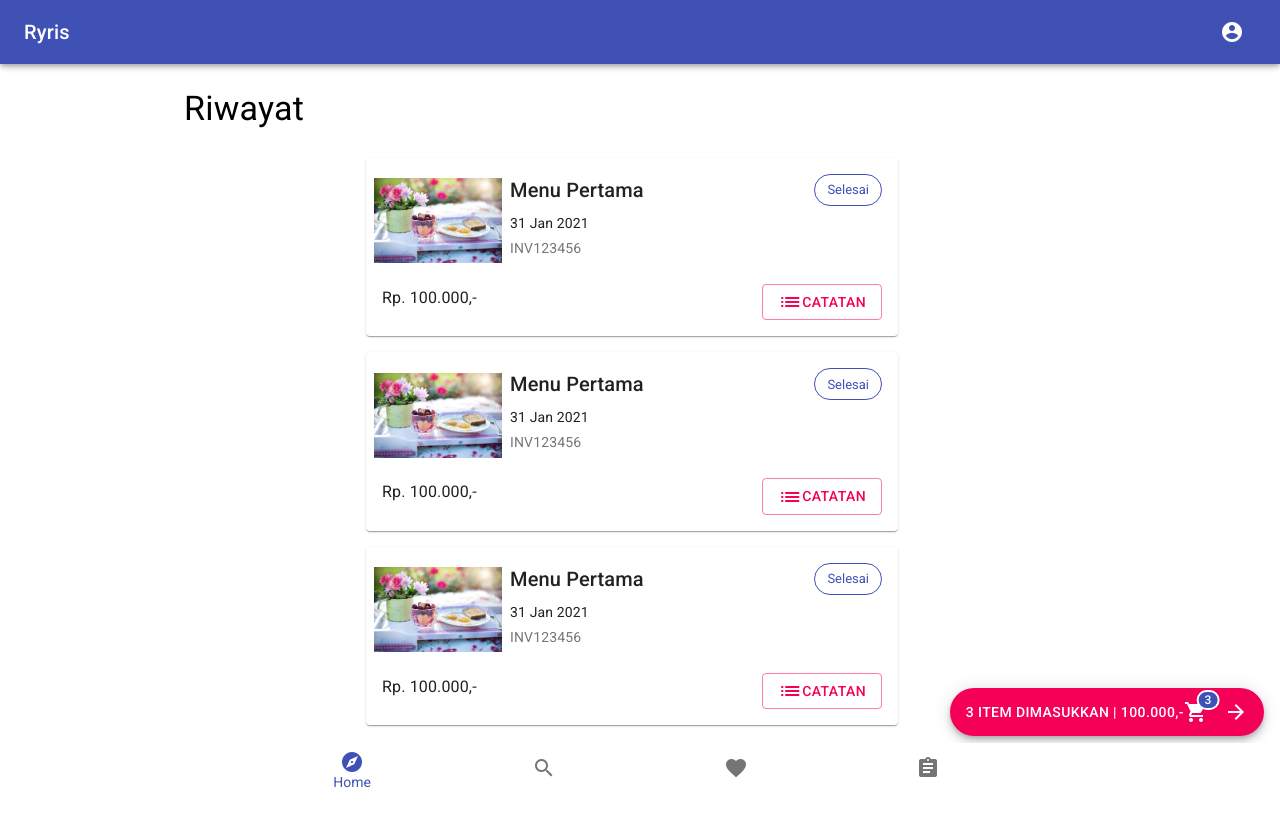
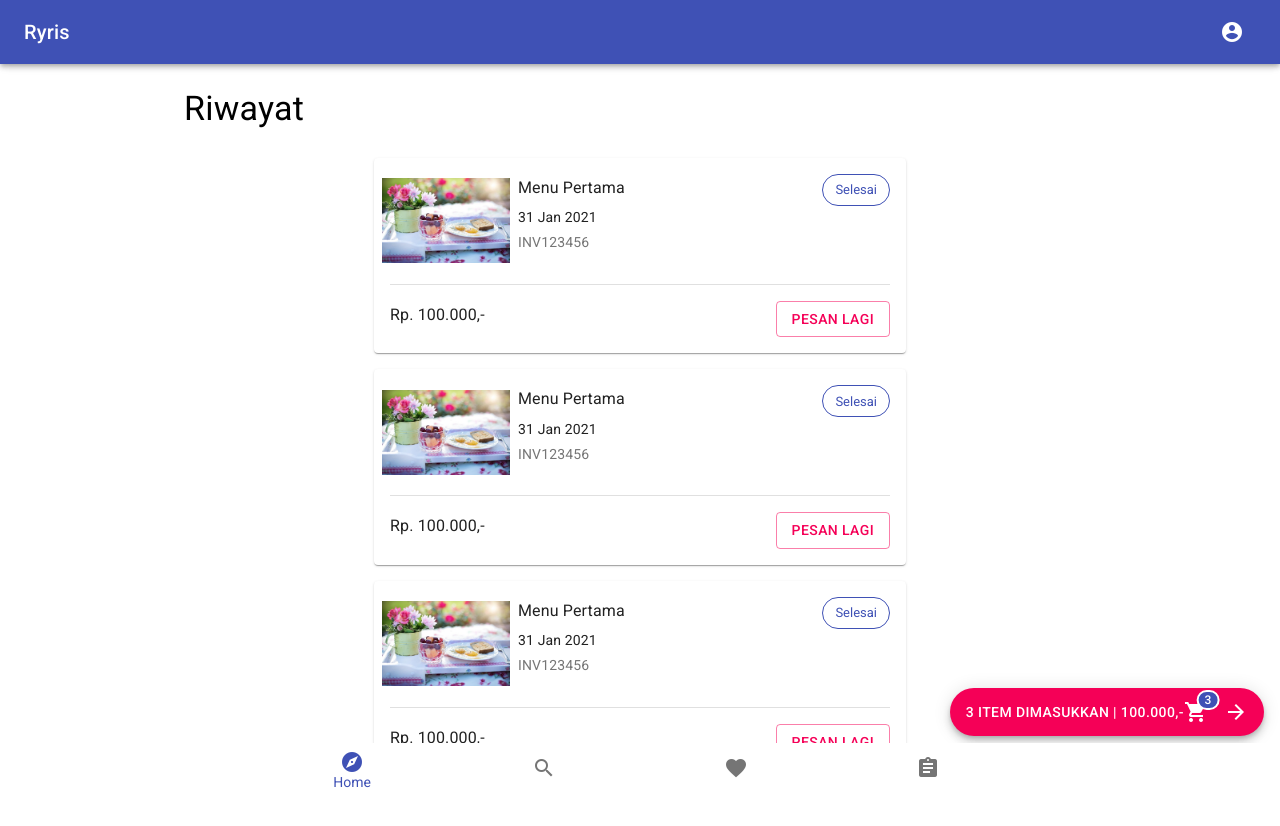
Before and after one commit to ryfazrin/ryris-template, a React (Create React App) app: page /ryris-template/history in a window 1280 px wide. Shown: the top 826 px of the page. Built offline with nearby package versions, Linux system fonts and the light colour scheme.

Commit message:
update grid History components

```diff
--- a/src/components/historyComponents/CardItem.js
+++ b/src/components/historyComponents/CardItem.js
@@ -1,14 +1,13 @@
 import {
   Typography,
   makeStyles,
-  Icon,
   Button,
   Paper,
   Grid,
   ButtonBase,
   Box,
-  Badge,
-  Chip
+  Chip,
+  Divider
 } from "@material-ui/core";
 import React from "react";
 
@@ -57,7 +56,7 @@ function CardItem() {
           <Grid item xs sm container>
             <Grid item xs container direction="column">
               <Grid item xs>
-                <Typography variant="h6" gutterBottom>
+                <Typography variant="subtitle1" gutterBottom>
                   Menu Pertama
                 </Typography>
                 <Typography variant="body2" gutterBottom>
@@ -80,16 +79,16 @@ function CardItem() {
           </Grid>
 
           <Grid item xs={12}>
-            <Box display="flex" justifyContent="flex-end" bgcolor="background.paper">
+            <Divider />
+            <Box display="flex" marginTop={2} justifyContent="flex-end" bgcolor="background.paper">
               <Box flexGrow={1} justifyContent="center">
                 <Typography variant="subtitle1" gutterBottom>
                   Rp. 100.000,-
                 </Typography>
               </Box>
               <Box>
-                <Button variant='outlined' color="secondary">
-                  <Icon>list</Icon>
-                    Catatan
+                <Button variant="outlined" color="secondary">
+                    Pesan Lagi
                 </Button>
               </Box>
             </Box>
--- a/src/pages/History.js
+++ b/src/pages/History.js
@@ -15,12 +15,12 @@ function History() {
   const item = [];
 
   for (let i = 0; i < 3; i++) {
-    item.push(<Grid item className={classes.cardItem} xs={12}><CardItem /></Grid>);
+    item.push(<Grid item xs={12} className={classes.cardItem}><CardItem /></Grid>);
   }
 
   return(
     <Container maxWidth="md">
-      <Grid className={classes.root} container spacing={2} xs={12}>
+      <Grid className={classes.root} container spacing={2}>
 
         <Grid item xs={12}>
           <Typography variant="h4" gutterBottom>
```
